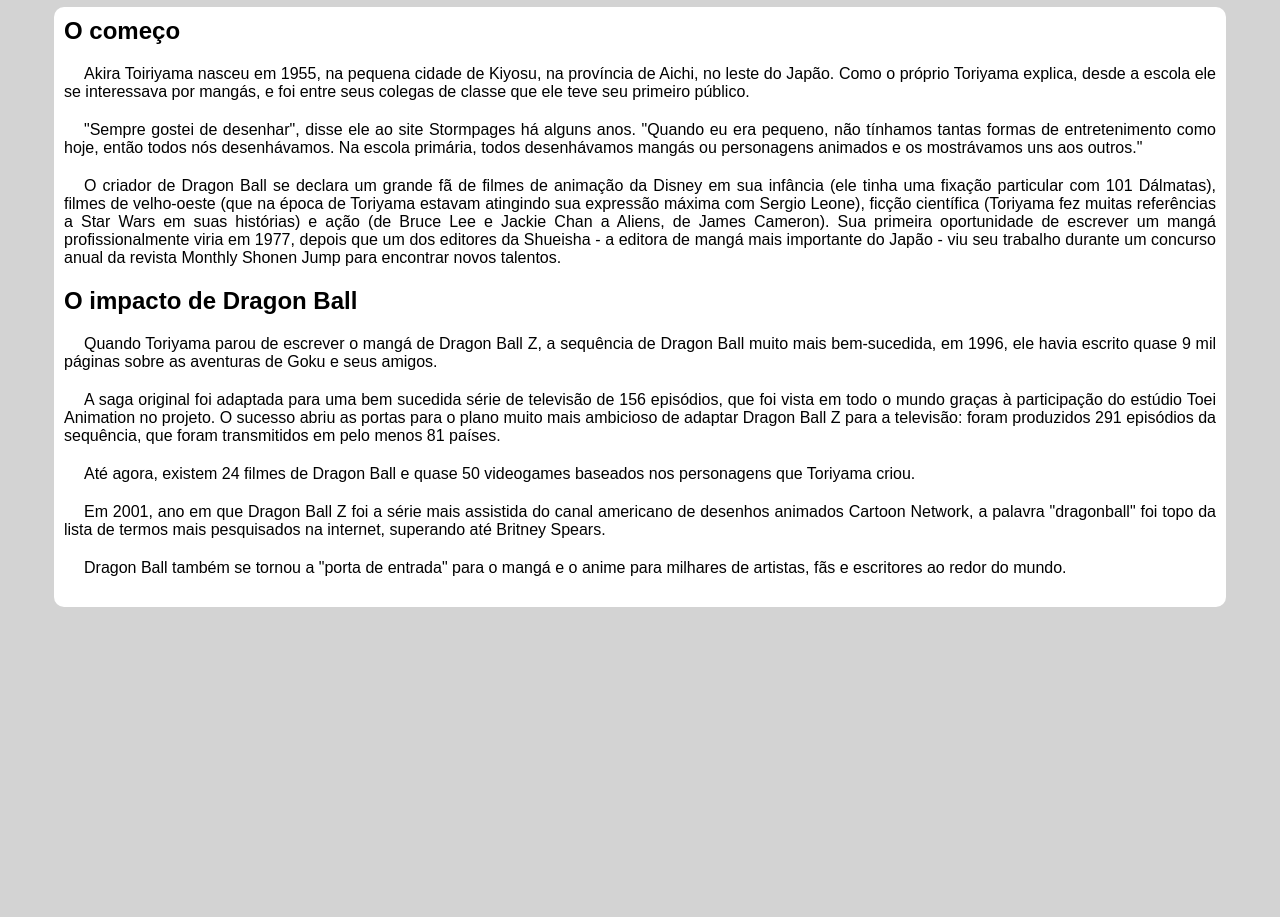
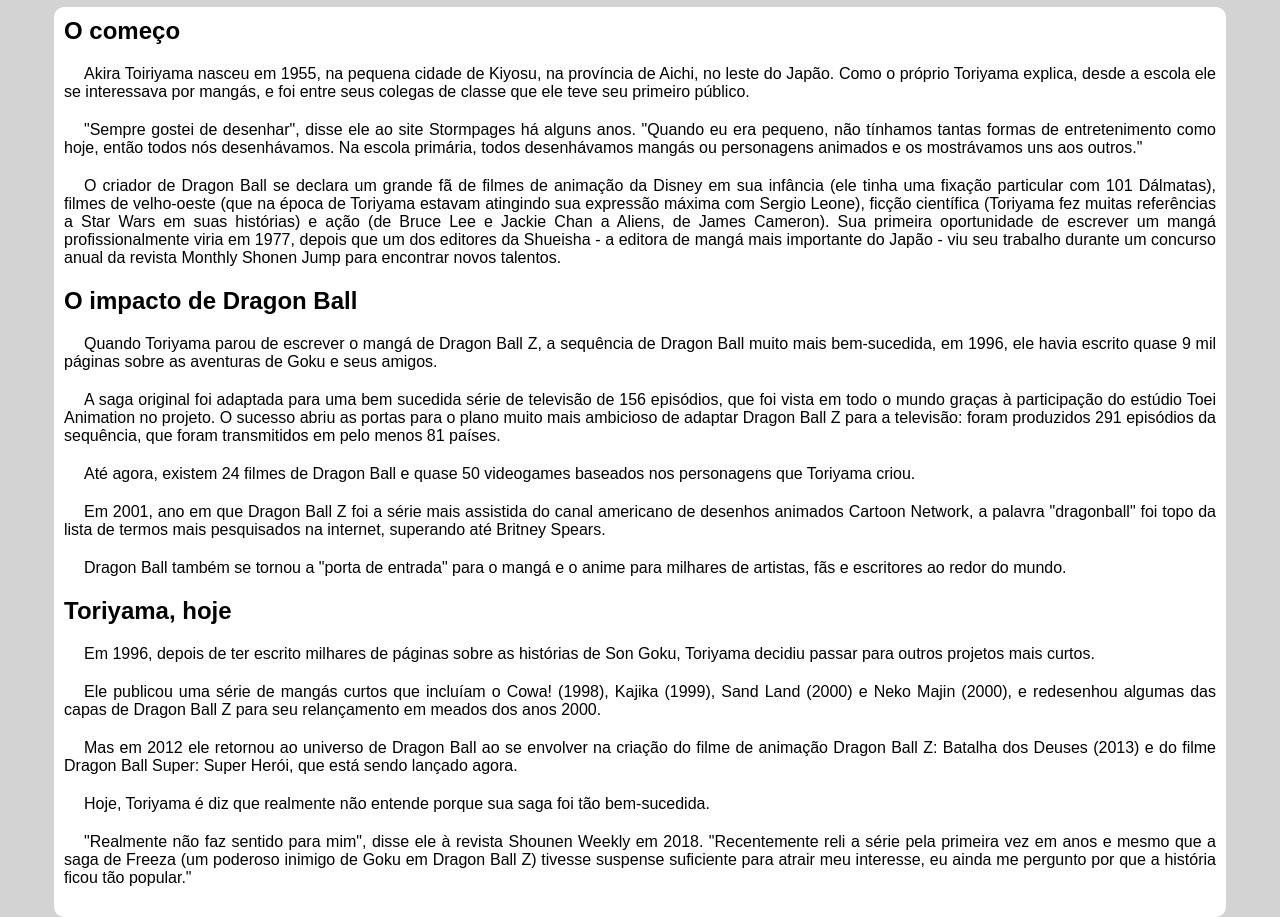
Before and after one commit to kalex365/curso-em-video-exercicios, a plain HTML site: page html-css/exercicios/goku/index.html in a window 1280 px wide. Shown: the part 100-1017 px from the top of the page. Before the commit the page ends 800 px from the top, so only its background shows below. Drawn offline with Linux system fonts and the light colour scheme.

Commit message:
atualizando goku

```diff
--- a/html-css/exercicios/goku/index.html
+++ b/html-css/exercicios/goku/index.html
@@ -37,6 +37,12 @@
             <p>Até agora, existem 24 filmes de Dragon Ball e quase 50 videogames baseados nos personagens que Toriyama criou.</p>
             <p>Em 2001, ano em que Dragon Ball Z foi a série mais assistida do canal americano de desenhos animados Cartoon Network, a palavra "dragonball" foi topo da lista de termos mais pesquisados na internet, superando até Britney Spears.</p>
             <p>Dragon Ball também se tornou a "porta de entrada" para o mangá e o anime para milhares de artistas, fãs e escritores ao redor do mundo.</p>
+            <h2>Toriyama, hoje</h2>
+            <p>Em 1996, depois de ter escrito milhares de páginas sobre as histórias de Son Goku, Toriyama decidiu passar para outros projetos mais curtos.</p>
+            <p>Ele publicou uma série de mangás curtos que incluíam o Cowa! (1998), Kajika (1999), Sand Land (2000) e Neko Majin (2000), e redesenhou algumas das capas de Dragon Ball Z para seu relançamento em meados dos anos 2000.</p>
+            <p>Mas em 2012 ele retornou ao universo de Dragon Ball ao se envolver na criação do filme de animação Dragon Ball Z: Batalha dos Deuses (2013) e do filme Dragon Ball Super: Super Herói, que está sendo lançado agora.</p>
+            <p>Hoje, Toriyama é diz que realmente não entende porque sua saga foi tão bem-sucedida.</p>
+            <p>"Realmente não faz sentido para mim", disse ele à revista Shounen Weekly em 2018. "Recentemente reli a série pela primeira vez em anos e mesmo que a saga de Freeza (um poderoso inimigo de Goku em Dragon Ball Z) tivesse suspense suficiente para atrair meu interesse, eu ainda me pergunto por que a história ficou tão popular."</p>
         </article>
     </main>
     <script>
```
